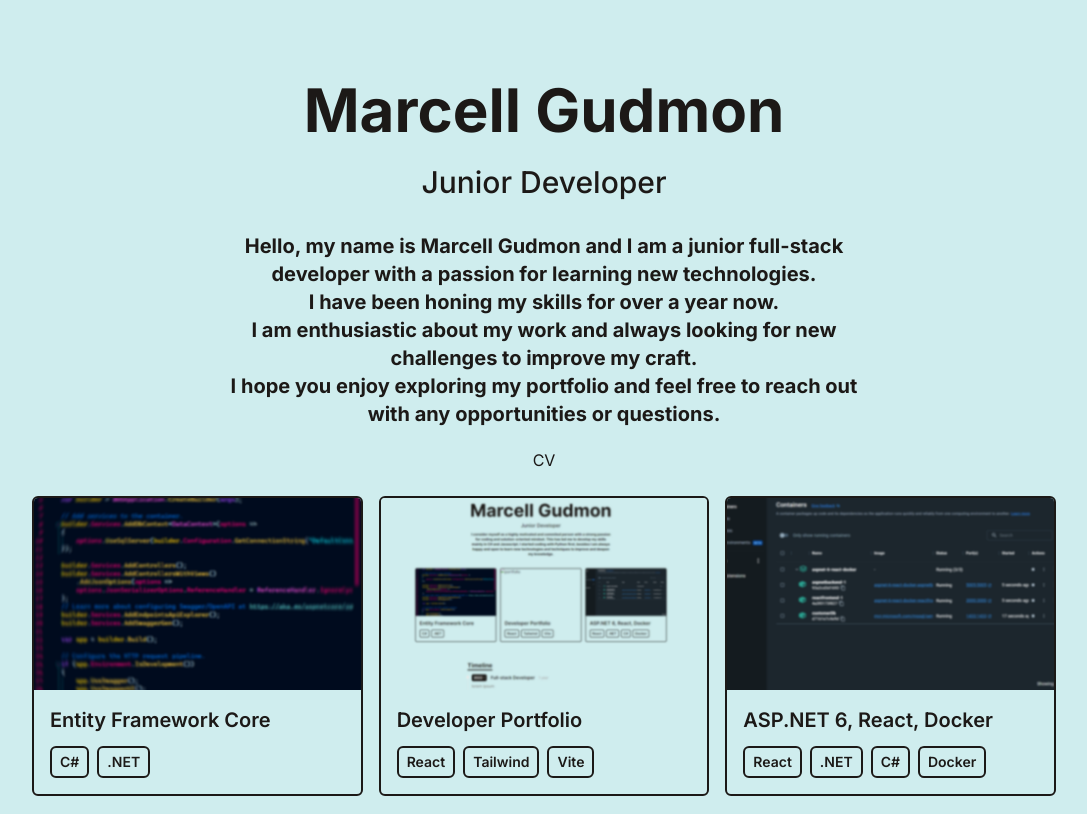
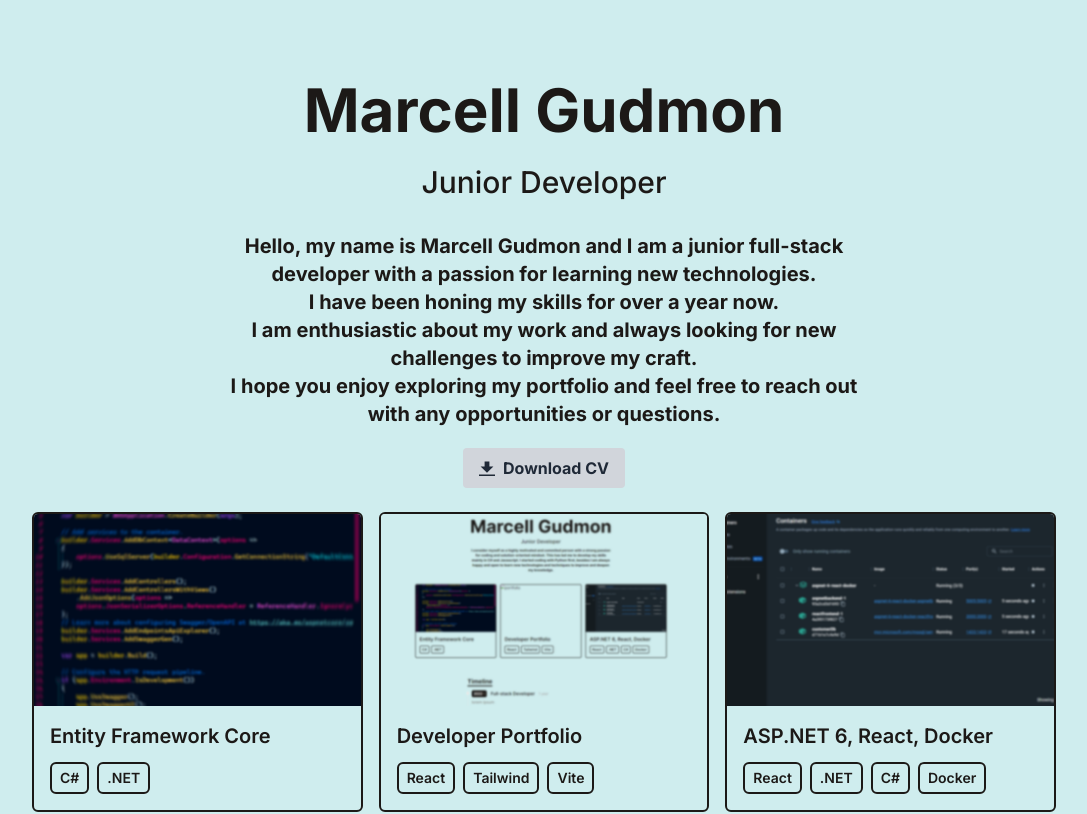
Before and after one commit to Gudmon/Portfolio, a React (Vite) app in the folder portfolio/: page / in a window 1280 px wide. Shown: the top 814 px of the page, without its empty margins (96-1183 px from the left). Built offline with nearby package versions, Linux system fonts and the light colour scheme.

Commit message:
Edit: Download cv button style

```diff
--- a/portfolio/package.json
+++ b/portfolio/package.json
@@ -9,6 +9,7 @@
     "preview": "vite preview"
   },
   "dependencies": {
+    "@material-tailwind/react": "^1.2.5",
     "react": "^18.2.0",
     "react-dom": "^18.2.0"
   },
--- a/portfolio/src/components/Intro.jsx
+++ b/portfolio/src/components/Intro.jsx
@@ -1,4 +1,5 @@
 import React from 'react';
+import { Button } from "@material-tailwind/react";
 
 function Intro() {
    return (
@@ -12,7 +13,10 @@ function Intro() {
          I hope you enjoy exploring my portfolio and feel free to reach out with any opportunities or questions.<br/>
         </p>
         <a href="/assets/CV_GM_2.pdf" download="CV_GM.pdf">
-         <button>CV</button>
+            <button className="bg-gray-300 hover:bg-gray-400 text-gray-800 font-bold py-2 px-4 rounded inline-flex items-center">
+               <svg className="fill-current w-4 h-4 mr-2" xmlns="http://www.w3.org/2000/svg" viewBox="0 0 20 20"><path d="M13 8V2H7v6H2l8 8 8-8h-5zM0 18h20v2H0v-2z"/></svg>
+               <span>Download CV</span>
+         </button>
         </a>
       </div>
    )
```
Also changed, not shown: 1 other file (tests, documents, lock files or other folders).
